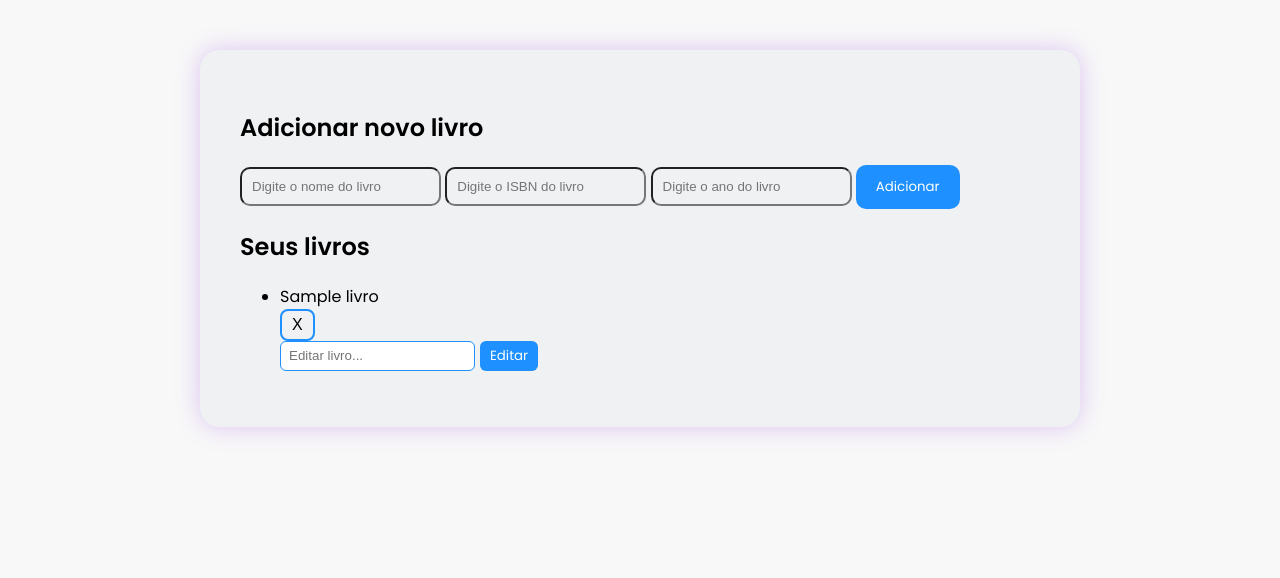
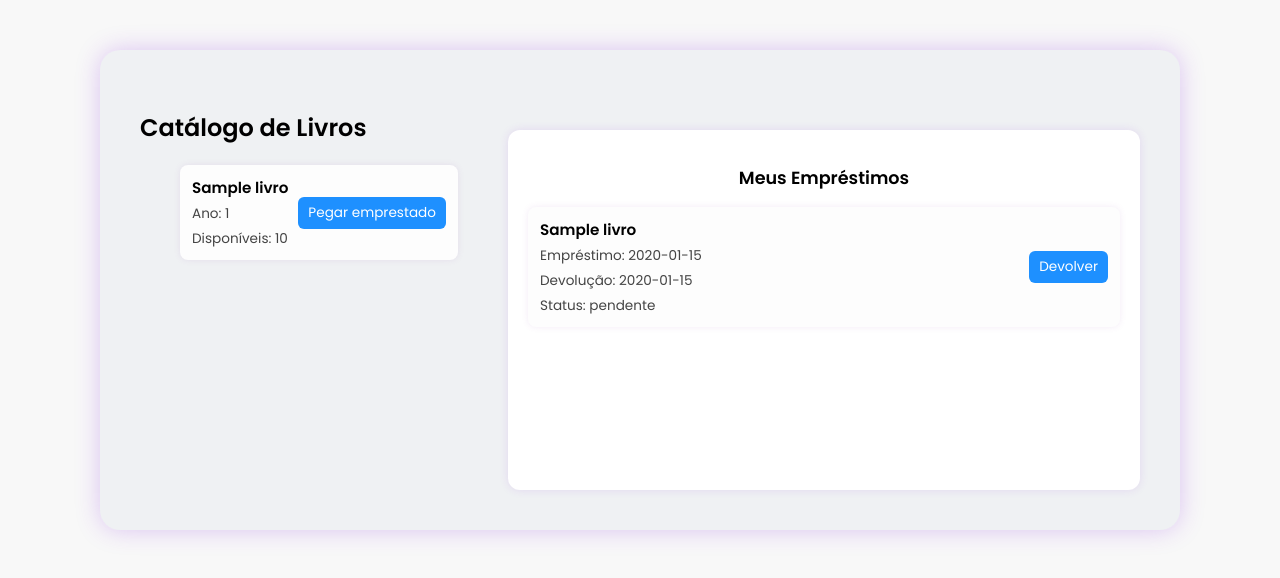
Before and after one commit to flaubersauan/Projeto-BD, a Flask app: page /dashboard in a window 1280 px wide. Shown: the part 143-721 px from the top of the page. Run offline with Flask 3, Linux system fonts and the light colour scheme; a user stored in the database is signed in; tables that the repository leaves empty hold one stand-in row (values such as "Sample post"); some web fonts are replaced.

Commit message:
so eu faço as coisas nesse grupo

```diff
--- a/app.py
+++ b/app.py
@@ -7,12 +7,12 @@ from database import Session
 app = Flask(__name__)
 app.secret_key = "segredo_muito_seguro"
 
-# Configura o Flask-Login
+# Configuração do Flask-Login
 login_manager = LoginManager(app)
 login_manager.login_view = 'login'
 
 
-# Classe UserMixin (para compatibilidade com Flask-Login)
+# Classe compatível com Flask-Login
 class User(UserMixin):
     def __init__(self, id, nome, email):
         self.id = id
@@ -38,7 +38,7 @@ def index():
     return render_template('index.html')
 
 
-# Cadastro
+# Cadastro de usuário
 @app.route('/cadastro', methods=['GET', 'POST'])
 def cadastro():
     if request.method == 'POST':
@@ -47,7 +47,6 @@ def cadastro():
         senha = request.form['senha']
 
         db = Session()
-        # Verifica se já existe e-mail
         verificar = db.execute(text("SELECT * FROM Usuarios WHERE Email = :email"), {"email": email}).fetchone()
 
         if verificar:
@@ -56,7 +55,6 @@ def cadastro():
             return redirect(url_for('cadastro'))
 
         hashed = generate_password_hash(senha)
-
         inserir = text("""
             INSERT INTO Usuarios (Nome_usuario, Email, Senha, Data_inscricao, Multa_atual)
             VALUES (:nome, :email, :senha, CURDATE(), 0)
@@ -79,7 +77,6 @@ def login():
         senha = request.form['senha']
 
         db = Session()
-        # Busca também o campo Senha agora
         query = text("""
             SELECT ID_usuario, Nome_usuario, Email, Senha
             FROM Usuarios
@@ -88,72 +85,139 @@ def login():
         user = db.execute(query, {"email": email}).fetchone()
         db.close()
 
-        # Verifica se o usuário existe
         if not user:
             flash("E-mail não encontrado.")
             return redirect(url_for('login'))
 
-        # Valida a senha com o hash salvo no banco
         if not check_password_hash(user.Senha, senha):
             flash("Senha incorreta.")
             return redirect(url_for('login'))
 
-        # Login bem-sucedido
         login_user(User(user.ID_usuario, user.Nome_usuario, user.Email))
         flash(f"Bem-vindo(a), {user.Nome_usuario}!")
         return redirect(url_for('dashboard'))
 
     return render_template('login.html')
 
-# Dashboard com listagem e inserção de livros
-@app.route('/dashboard', methods=['GET', 'POST'])
+
+# ---------- NOVO: Função para inserir livros padrão ----------
+def inserir_livros_padrao():
+    db = Session()
+    # Verifica se há livros
+    qtd = db.execute(text("SELECT COUNT(*) AS total FROM Livros")).fetchone().total
+    if qtd == 0:
+        livros_padrao = [
+            ("Dom Casmurro", "9788535914849", 1899, 2, "Romance clássico de Machado de Assis."),
+            ("1984", "9780451524935", 1949, 1, "Distopia política de George Orwell."),
+            ("O Pequeno Príncipe", "9788522005233", 1943, 1, "Obra filosófica de Antoine de Saint-Exupéry."),
+            ("O Alquimista", "9780061122415", 1988, 2, "Romance espiritual de Paulo Coelho."),
+            ("Capitães da Areia", "9788520921313", 1937, 1, "Clássico social de Jorge Amado.")
+        ]
+        for titulo, isbn, ano, qtd, resumo in livros_padrao:
+            db.execute(text("""
+                INSERT INTO Livros (Titulo, ISBN, Ano_publicacao, Quantidade_disponivel, Resumo)
+                VALUES (:titulo, :isbn, :ano, :qtd, :resumo)
+            """), {"titulo": titulo, "isbn": isbn, "ano": ano, "qtd": qtd, "resumo": resumo})
+        db.commit()
+    db.close()
+
+
+# Dashboard (catálogo de livros e empréstimos)
+@app.route('/dashboard')
 @login_required
 def dashboard():
+    inserir_livros_padrao()  # Garante que existam livros iniciais
+
+    db = Session()
+    # Lista todos os livros disponíveis
+    livros = db.execute(text("""
+        SELECT ID_livro, Titulo, Ano_publicacao, Quantidade_disponivel
+        FROM Livros
+    """)).fetchall()
+
+    # Lista empréstimos do usuário logado
+    emprestimos = db.execute(text("""
+        SELECT e.ID_emprestimo, l.Titulo, e.Data_emprestimo, e.Data_devolucao_prevista, e.Status_emprestimo
+        FROM Emprestimos e
+        JOIN Livros l ON e.Livro_id = l.ID_livro
+        WHERE e.Usuario_id = :uid
+    """), {"uid": current_user.id}).fetchall()
+
+    db.close()
+    return render_template('dashboard.html', usuario=current_user.nome, livros=livros, emprestimos=emprestimos)
+
+
+# Rota para pegar um livro emprestado
+@app.route('/emprestar/<int:id_livro>', methods=['POST'])
+@login_required
+def emprestar_livro(id_livro):
     db = Session()
 
-    if request.method == 'POST':
-        titulo = request.form['titulo']
-        isbn = request.form['isbn']
-        ano = request.form['ano']
+    # Verifica se o livro existe e está disponível
+    livro = db.execute(text("SELECT Quantidade_disponivel FROM Livros WHERE ID_livro = :id"),
+                       {"id": id_livro}).fetchone()
 
-        query = text("""
-            INSERT INTO Livros (Titulo, ISBN, Ano_publicacao, Quantidade_disponivel)
-            VALUES (:titulo, :isbn, :ano, 10)
-        """)
-        db.execute(query, {"titulo": titulo, "isbn": isbn, "ano": ano})
-        db.commit()
-        flash('Livro adicionado com sucesso!')
+    if not livro:
+        flash("Livro não encontrado.")
+        db.close()
+        return redirect(url_for('dashboard'))
 
-    # Lista os livros
-    livros = db.execute(text("SELECT ID_livro, Titulo, Ano_publicacao FROM Livros")).fetchall()
-    db.close()
+    if livro.Quantidade_disponivel <= 0:
+        flash("Livro indisponível para empréstimo.")
+        db.close()
+        return redirect(url_for('dashboard'))
 
-    return render_template('dashboard.html', usuario=current_user.nome, livros=livros)
+    # Cria o empréstimo
+    db.execute(text("""
+        INSERT INTO Emprestimos (Usuario_id, Livro_id, Data_emprestimo, Data_devolucao_prevista, Status_emprestimo)
+        VALUES (:uid, :lid, CURDATE(), DATE_ADD(CURDATE(), INTERVAL 7 DAY), 'pendente')
+    """), {"uid": current_user.id, "lid": id_livro})
 
+    # Atualiza quantidade disponível
+    db.execute(text("""
+        UPDATE Livros SET Quantidade_disponivel = Quantidade_disponivel - 1 WHERE ID_livro = :id
+    """), {"id": id_livro})
 
-# Remover livro
-@app.route('/remover_livro/<int:id_livro>', methods=['POST'])
-@login_required
-def remover_livro(id_livro):
-    db = Session()
-    db.execute(text("DELETE FROM Livros WHERE ID_livro = :id"), {"id": id_livro})
     db.commit()
     db.close()
-    flash('Livro removido com sucesso!')
+    flash("Empréstimo realizado com sucesso!")
     return redirect(url_for('dashboard'))
 
 
-# Editar livro
-@app.route('/editar_livro/<int:id_livro>', methods=['POST'])
+# Rota para devolver um livro
+@app.route('/devolver/<int:id_emprestimo>', methods=['POST'])
 @login_required
-def editar_livro(id_livro):
-    novo_titulo = request.form['novo_titulo']
+def devolver_livro(id_emprestimo):
     db = Session()
-    db.execute(text("UPDATE Livros SET Titulo = :titulo WHERE ID_livro = :id"),
-               {"titulo": novo_titulo, "id": id_livro})
+
+    # Busca o livro do empréstimo
+    emprestimo = db.execute(text("""
+        SELECT Livro_id FROM Emprestimos
+        WHERE ID_emprestimo = :eid AND Usuario_id = :uid AND Status_emprestimo = 'pendente'
+    """), {"eid": id_emprestimo, "uid": current_user.id}).fetchone()
+
+    if not emprestimo:
+        flash("Empréstimo inválido ou já devolvido.")
+        db.close()
+        return redirect(url_for('dashboard'))
+
+    # Atualiza status e devolução
+    db.execute(text("""
+        UPDATE Emprestimos
+        SET Status_emprestimo = 'devolvido', Data_devolucao_real = CURDATE()
+        WHERE ID_emprestimo = :eid
+    """), {"eid": id_emprestimo})
+
+    # Devolve livro ao estoque
+    db.execute(text("""
+        UPDATE Livros
+        SET Quantidade_disponivel = Quantidade_disponivel + 1
+        WHERE ID_livro = :lid
+    """), {"lid": emprestimo.Livro_id})
+
     db.commit()
     db.close()
-    flash('Livro atualizado com sucesso!')
+    flash("Livro devolvido com sucesso!")
     return redirect(url_for('dashboard'))
 
 
--- a/database/__init__.py
+++ b/database/__init__.py
@@ -1,5 +1,5 @@
 from sqlalchemy import create_engine
 from sqlalchemy.orm import sessionmaker
 
-engine = create_engine('mysql://root:@localhost/db_trabalho3b')
+engine = create_engine('mysql://root:FSca*2033@localhost/db_trabalho3B')
 Session = sessionmaker(bind=engine)
--- a/requeriments.txt
+++ b/requeriments.txt
@@ -1,5 +1,5 @@
 blinker==1.9.0
-click==8.3.0
+click==8.1.7
 colorama==0.4.6
 Flask==3.1.2
 Flask-Login==0.6.3
--- a/static/style.css
+++ b/static/style.css
@@ -47,12 +47,14 @@ header{
 
 
 .dash-container {
-    max-width: 800px;
+    max-width: 1000px;
     margin: 50px auto;
     background: #eff1f3;
     padding: 40px;
     border-radius: 20px;
     box-shadow: 0 0 25px rgba(138, 43, 226, 0.25);
+    display: flex;
+    gap:50px;
 }
 
 
@@ -101,7 +103,7 @@ header{
 .lista-produtos-box h2 {
     font-size: 1.3rem;
     margin-bottom: 15px;
-    color: #1E90FF;
+
 }
 
 .lista-produtos-box ul {
@@ -185,6 +187,71 @@ form input{
 i{
     color: white;
 }
-.lista-produtos-box ul{
+.cards-container {
     display: flex;
+    justify-content: space-between;
+    gap: 15px;
 }
+
+/* Cards menores e mais leves */
+.lista-produtos-box {
+    flex: 1;
+    background: #fff;
+    padding: 20px;
+    border-radius: 12px;
+    box-shadow: 0 0 10px rgba(138, 43, 226, 0.12);
+    min-height: 320px;
+    overflow-y: auto;
+}
+
+.lista-produtos-box h2 {
+    font-size: 1.1rem;
+    text-align: center;
+    margin-bottom: 15px;
+}
+
+/* Itens mais estreitos */
+.produto-item {
+    background: #fdfdfd;
+    margin-bottom: 8px;
+    padding: 10px 12px;
+    border-radius: 8px;
+    display: flex;
+    justify-content: space-between;
+    align-items: center;
+    box-shadow: 0 0 6px rgba(155, 89, 182, 0.12);
+    gap: 10px;
+}
+
+.produto-item strong {
+    font-size: 0.95rem;
+}
+
+.produto-item span {
+    font-size: 0.85rem;
+    color: #444;
+}
+
+/* Botões menores e sutis */
+.btn-adicionar, .btn-editar {
+    background: #1E90FF;
+    color: #fff;
+    border: none;
+    padding: 6px 10px;
+    border-radius: 6px;
+    cursor: pointer;
+    transition: 0.3s;
+    font-size: 0.85rem;
+}
+
+.btn-adicionar:hover, .btn-editar:hover {
+    background: #9d4edd;
+}
+
+.produto-vazia {
+    text-align: center;
+    color: #aaa;
+    padding: 15px;
+    font-style: italic;
+    font-size: 0.9rem;
+}
--- a/templates/dashboard.html
+++ b/templates/dashboard.html
@@ -2,7 +2,7 @@
 <html lang="pt-br">
 <head>
     <meta charset="UTF-8">
-    <title>Dashboard - Gerenciador de livros</title>
+    <title>Dashboard - Biblioteca</title>
     <link rel="stylesheet" href="{{ url_for('static', filename='style.css') }}">
     <link rel="stylesheet" href="https://cdnjs.cloudflare.com/ajax/libs/font-awesome/6.0.0-beta3/css/all.min.css">
 </head>
@@ -12,42 +12,73 @@
         <h1 class="titulo">Biblioteca</h1>
         <div class="usuario-info">
             <span>Olá, <strong>{{ usuario }}</strong></span>
-            <a href="{{ url_for('logout') }}"> <i class="fa fa-sign-out" aria-hidden="true"></i></a>
+            <a href="{{ url_for('logout') }}">
+                <i class="fa fa-sign-out" aria-hidden="true"></i>
+            </a>
         </div>
     </header>
 
+    <!-- Container principal dividido em duas colunas -->
     <div class="dash-container">
 
-        <div class="novo-livro-box">
-            <h2>Adicionar novo livro</h2>
-            <form method="POST" class="form-livro">
-                <input type="text" name="titulo" placeholder="Digite o nome do livro">
-                <input type="text" name="isbn" placeholder="Digite o ISBN do livro">
-                <input type="text" name="ano" placeholder="Digite o ano do livro">
-                <button type="submit" class="btn-adicionar">Adicionar</button>
-            </form>
-        </div>
+    <!-- Catálogo de livros -->
+    <div class="lista-livros-box">
+        <h2>Catálogo de Livros</h2>
+        <ul>
+            {% for livro in livros %}
+                <li class="produto-item">
+                    <div>
+                        <strong>{{ livro.Titulo }}</strong><br>
+                        <span>Ano: {{ livro.Ano_publicacao }}</span><br>
+                        <span>Disponíveis: {{ livro.Quantidade_disponivel }}</span>
+                    </div>
 
-        <div class="lista-livros-box">
-            <h2>Seus livros</h2>
-            <ul>
-                {% for livro in livros %}
-                    <li class="livro-item">
-                        <span>{{ livro.Titulo }}</span>
-                        <form method="POST" action="{{ url_for('remover_livro', id_livro=livro.ID_livro) }}">
-                            <button type="submit" class="btn-remover">X</button>
-                        </form>
-                    </li>
+                    <div>
+                        {% if livro.Quantidade_disponivel > 0 %}
+                            <form method="POST" action="{{ url_for('emprestar_livro', id_livro=livro.ID_livro) }}">
+                                <button type="submit" class="btn-editar">Pegar emprestado</button>
+                            </form>
+                        {% else %}
+                            <span style="color: gray; font-size: 0.9rem;">Indisponível</span>
+                        {% endif %}
+                    </div>
+                </li>
+            {% else %}
+                <li class="produto-vazia">Nenhum livro disponível.</li>
+            {% endfor %}
+        </ul>
+    </div>
 
-                    <form method="POST" action="{{ url_for('editar_livro', id_livro=livro.ID_livro) }}" class="form-editar">
-                        <input type="text" name="novo_titulo" placeholder="Editar livro..." required>
-                        <button type="submit" class="btn-editar">Editar</button>
-                    </form>
-                {% else %}
-                    <li class="livro-vazia">Nenhum livro cadastrado ainda.</li>
-                {% endfor %}
-            </ul>
-        </div>
+    <!-- Lista de empréstimos -->
+    <div class="lista-produtos-box">
+        <h2>Meus Empréstimos</h2>
+        <ul>
+            {% for e in emprestimos %}
+                <li class="produto-item">
+                    <div>
+                        <strong>{{ e.Titulo }}</strong><br>
+                        <span>Empréstimo: {{ e.Data_emprestimo }}</span><br>
+                        <span>Devolução: {{ e.Data_devolucao_prevista }}</span><br>
+                        <span>Status: {{ e.Status_emprestimo }}</span>
+                    </div>
+
+                    <div>
+                        {% if e.Status_emprestimo == 'pendente' %}
+                            <form method="POST" action="{{ url_for('devolver_livro', id_emprestimo=e.ID_emprestimo) }}">
+                                <button type="submit" class="btn-editar">Devolver</button>
+                            </form>
+                        {% else %}
+                            <span style="color: green; font-size: 0.9rem;">Devolvido</span>
+                        {% endif %}
+                    </div>
+                </li>
+            {% else %}
+                <li class="produto-vazia">Você ainda não possui empréstimos.</li>
+            {% endfor %}
+        </ul>
+    </div>
+
+</div>
 
     </div>
 
```
